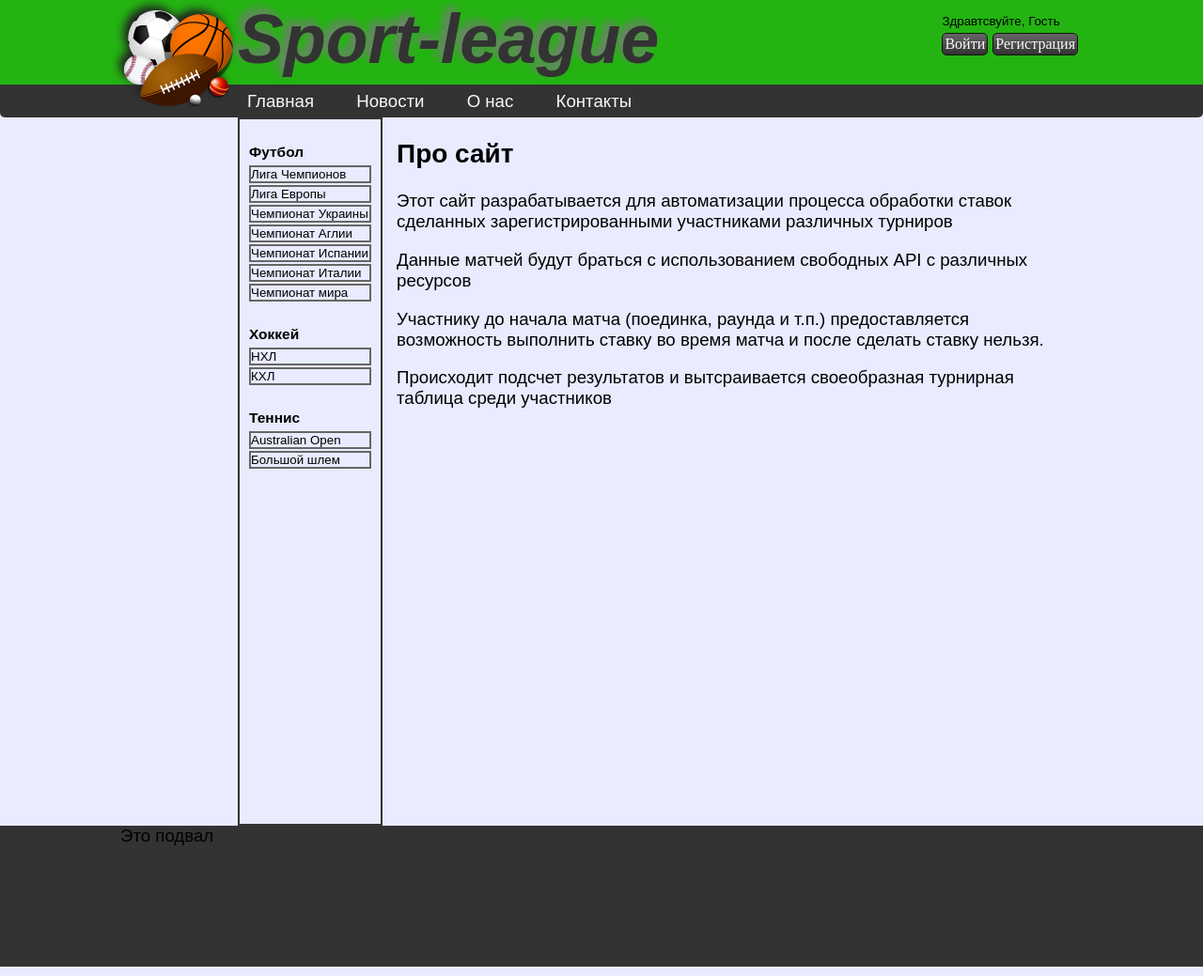
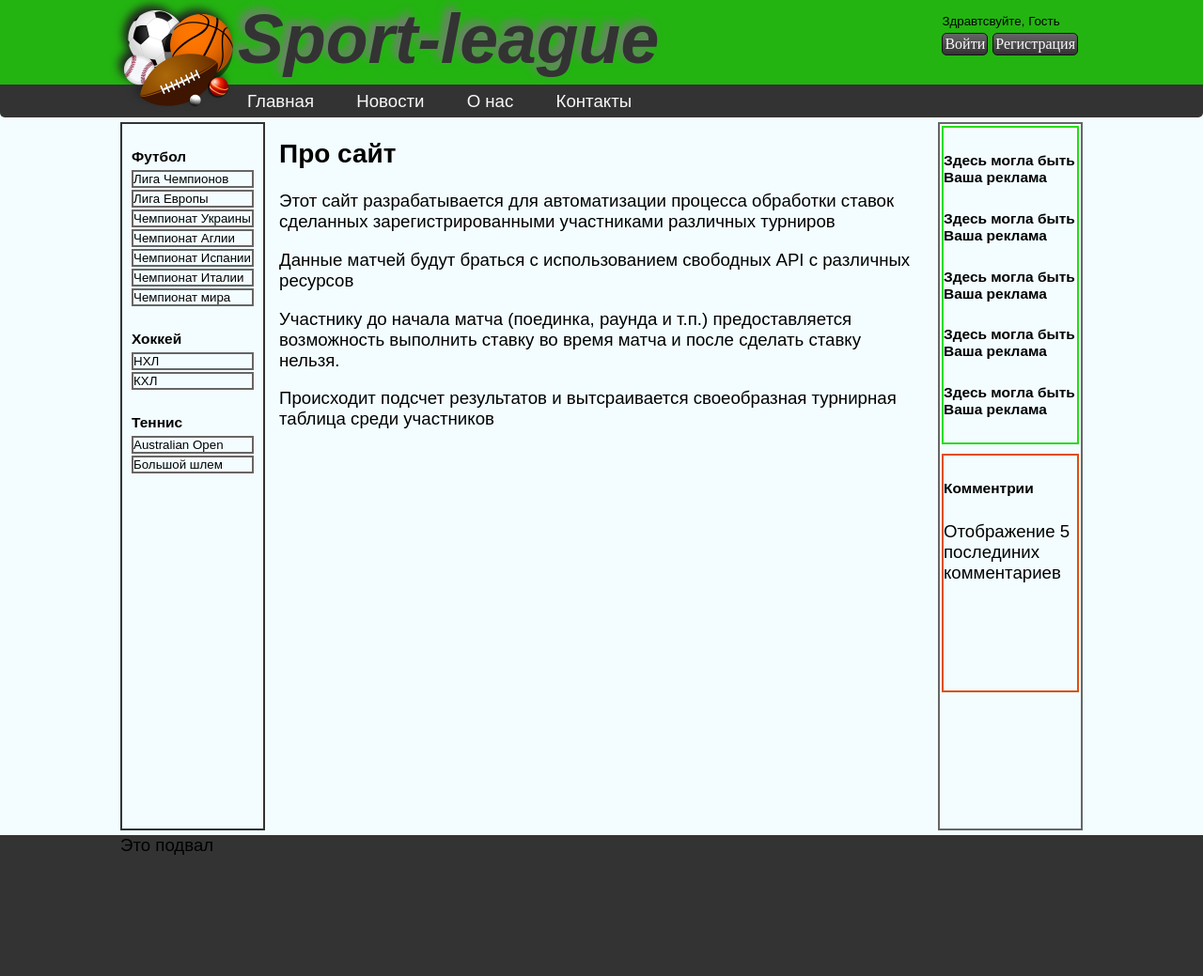
Before and after one commit to Romissevd/sports_league, a Django app: page / in a window 1280 px wide. Shown: the whole page at 94% size. Run offline with Django 3.2, Linux system fonts and the light colour scheme.

Commit message:
base layout #3

```diff
--- a/static/css/base.css
+++ b/static/css/base.css
@@ -1,5 +1,5 @@
 html, body {
-    background-color: #E9EBFF;
+    background-color: #f3fdff;
     font: 14pt 'Oswald', sans-serif;
     margin: 0 0;
 }
@@ -39,6 +39,7 @@ header {
     height: 125px;
     -webkit-filter: drop-shadow(-5px -5px 5px #222);
     filter: drop-shadow(-5px -5px 5px #222);
+    margin-bottom: -5px;
 }
 
 .user {
@@ -120,6 +121,8 @@ input.but:active {
     width: 150px;
     border: 2px #333333 solid;
     min-height: 750px;
+    margin-top: 5px;
+    margin-bottom: 5px;
     float: left;
 }
 
@@ -150,11 +153,33 @@ input.but:active {
 }
 
 .content {
-    /*width: 850px;*/
-    margin-left: 25px;
+    max-width: 680px;
+    margin-left: auto;
+    margin-right: auto;
     padding: 0 15px;
     min-height: 750px;
-    overflow: auto;
+    float: left;
+}
+
+.column {
+    width: 150px;
+    border: 2px #666666 solid;
+    min-height: 750px;
+    margin-top: 5px;
+    margin-bottom: 5px;
+    float: right;
+}
+
+.ad {
+    border: 2px #27dd19 solid;
+    margin: 2px 2px 10px 2px;
+    min-height: 250px;
+}
+
+.comments {
+    border: 2px #dd4f0f solid;
+    margin: 2px 2px 10px 2px;
+    min-height: 250px;
 }
 
 footer {
--- a/templates/base.html
+++ b/templates/base.html
@@ -53,7 +53,6 @@
  </nav>
 
     <div class="wrapper">
-
         <div class="widget">
             <div class="sport">
                 <h5 class="widget-title">Футбол</h5>
@@ -82,12 +81,26 @@
                 </ul>
             </div>
         </div>
- <div class="content">
-    {% block content %}
-        <p>Это главная страница. Здесь что-то будет</p>
-    {% endblock %}
+        <div class="content">
+            {% block content %}
+                <p>Это главная страница. Здесь что-то будет</p>
+            {% endblock %}
+        </div>
+        <div class="column">
+        <div class="ad">
+            <h5>Здесь могла быть Ваша реклама</h5>
+            <h5>Здесь могла быть Ваша реклама</h5>
+            <h5>Здесь могла быть Ваша реклама</h5>
+            <h5>Здесь могла быть Ваша реклама</h5>
+            <h5>Здесь могла быть Ваша реклама</h5>
+        </div>
+        <div class="comments">
+            <h5>Комментрии</h5>
+            <p>Отображение 5 послединих комментариев</p>
+        </div>
     </div>
 </div>
+
 
 <footer>
     <div class="wrapper">
```
